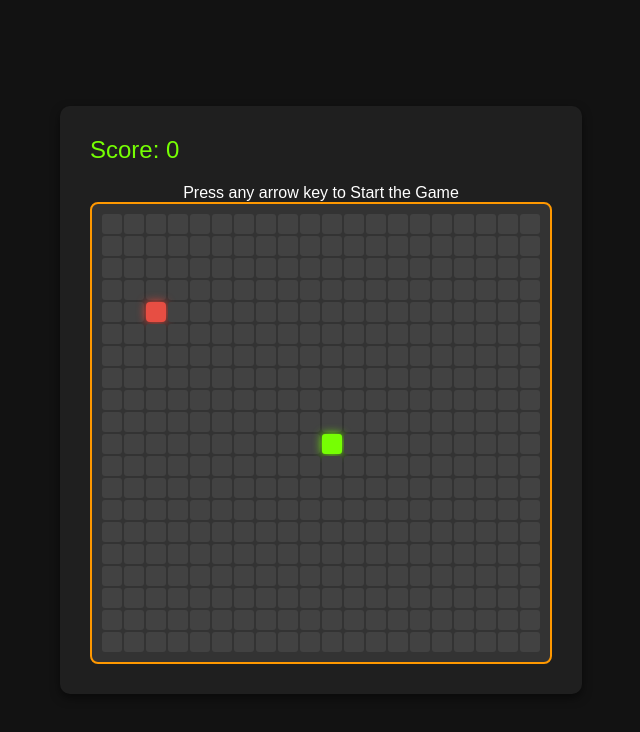
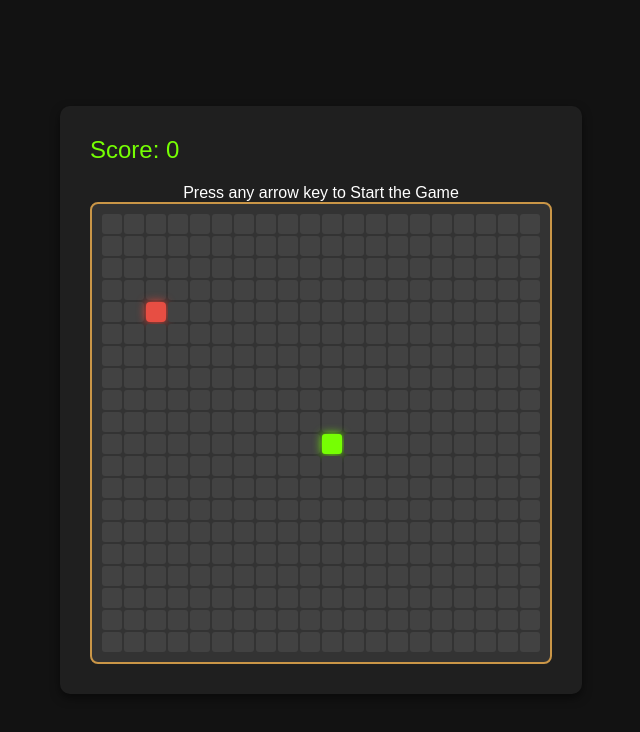
Before and after one commit to Juhi3921/Snake-Game, a plain HTML site: page index.html in a window 1280 px wide. Shown: the whole page, without its empty margins (319-959 px from the left). Drawn offline with Linux system fonts and the light colour scheme.

Commit message:
border color changed

```diff
--- a/style.css
+++ b/style.css
@@ -52,7 +52,7 @@ h1 {
     background-color: #333;
     padding: 10px;
     border-radius: 8px;
-    border: 2px solid #ff9800;
+    border: 2px solid #ca9647;
     width: max-content;
 }
 
```
